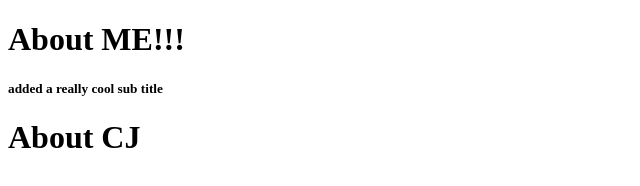
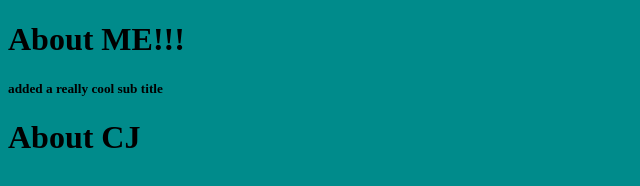
Before and after one commit to CJKaestner/latefall2020-day-1, a plain HTML site: page index.html in a window 1280 px wide. Shown: the whole page, without its empty margins (0-640 px from the left). Drawn offline with Linux system fonts and the light colour scheme.

Commit message:
Color change

```diff
--- a/index.html
+++ b/index.html
@@ -6,6 +6,11 @@
     <meta name="viewport" content="width=device-width, initial-scale=1.0">
     <title>About This Dude </title>
 </head>
+<style>
+    body {
+        background-color: darkcyan;
+    }
+</style>
 
 <body>
     <h1>About ME!!!</h1>
```
